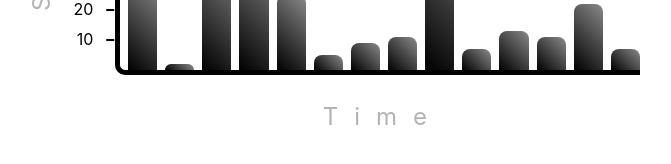
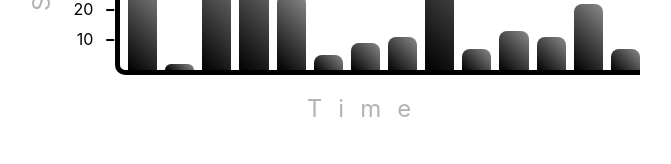
Before and after one commit to samyiskarous/react-responsive-native-chart, a React (Create React App) app: page / in a window 1280 px wide. Shown: the part 302-466 px from the top of the page, without its empty margins (305-976 px from the left). Built offline with nearby package versions, Linux system fonts and the light colour scheme.

Commit message:
fix: X-Axis centered text

```diff
--- a/src/components/reusable/charts/BarChart/DataBars.js
+++ b/src/components/reusable/charts/BarChart/DataBars.js
@@ -99,7 +99,7 @@ const DataBar = styled.div`
 
         }
         cursor: pointer;
-        background-color: gray;
+        background: gray;
     }
 
 `
--- a/src/components/reusable/charts/BarChart/XAxis.js
+++ b/src/components/reusable/charts/BarChart/XAxis.js
@@ -7,9 +7,15 @@ const XAxis = (props) => {
 
     return (
         <XAxisContainer>
-            <AxisLabel>
-                {label}
-            </AxisLabel>
+            <div style={{
+                display: 'flex',
+                width: 'inherit',
+                justifyContent: 'center',
+            }}>
+                <AxisLabel>
+                    {label}
+                </AxisLabel>
+            </div>
         </XAxisContainer>
     );
 }
@@ -18,20 +24,19 @@ const XAxis = (props) => {
 const XAxisContainer = styled.div({
     gridArea: 'XAxis',
 
-    display: 'flex',
-    position: 'relative'
+    display: 'contents',
+    width: 'inherit',
 });
 
 const AxisLabel = styled.span({
     opacity: 0.6,
     letterSpacing: '1rem',
     color: 'gray',
-    fontSize: '24px',
+    fontSize: '1.5em',
 
-    position: 'absolute',
-
-    top: '-2rem',
-    right: '12rem',
+    position: 'relative',
+    top: '1.5rem',
+    left: '2rem'
 });
 
 export default XAxis;
--- a/src/components/reusable/charts/BarChart/YAxis.js
+++ b/src/components/reusable/charts/BarChart/YAxis.js
@@ -50,7 +50,7 @@ const ValuesList = styled.ul({
     width: 'fit-content',
     margin: 0,
 
-    // To start at position 0 on the graph (Should be up in container)
+    // To start at position 0 on the graph
     position: 'relative',
     top: '0.9rem',
     right: '-1px'
@@ -75,7 +75,7 @@ const ListItemIndicator = styled.span({
 const AxisLabel = styled.span({
     opacity: 0.6,
     color: 'gray',
-    fontSize: '24px',
+    fontSize: '1.5em',
 
     writingMode: 'vertical-lr',
     transform: 'rotate(180deg)',
--- a/src/components/reusable/charts/BarChart/index.js
+++ b/src/components/reusable/charts/BarChart/index.js
@@ -22,7 +22,7 @@ const BarChart = (props) => {
         square: PropTypes.bool
     }
 
-    const {labels, rawBarsData, size, square = false, showYAxisValues = false} = props;
+    const {labels, rawBarsData, size = 400, square = false, showYAxisValues = false} = props;
     let chartWidth = square === false ? `${((size * 2)/16)}` : `${size/16}`;
     let chartHeight = `${size/16}`;
 
```
